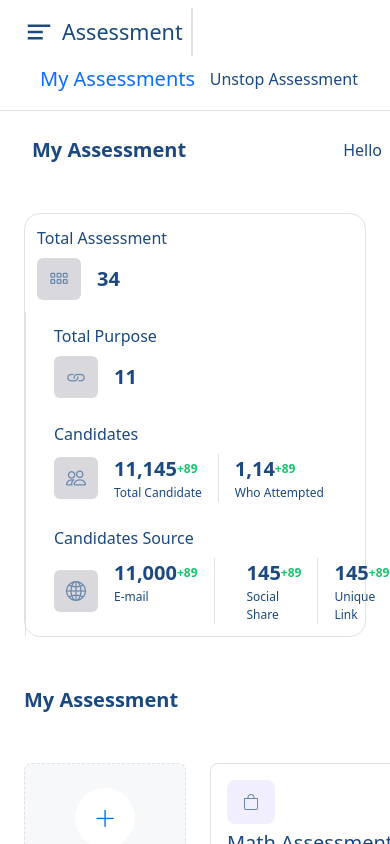
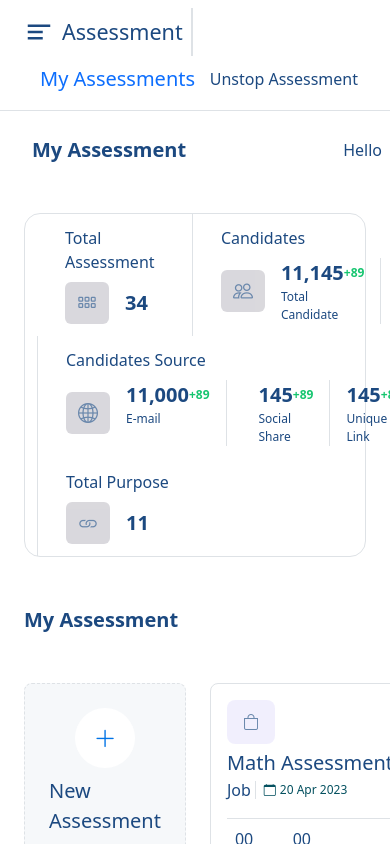
Before and after one commit to aaru2599/Unstop-Assignment, a React (Vite) app: page / in a window 390 px wide. Shown: the top 844 px of the page. Built offline with nearby package versions, Linux system fonts and the light colour scheme.

Commit message:
Mobile view

```diff
--- a/src/Components/Assisment/AssessmentPage.jsx
+++ b/src/Components/Assisment/AssessmentPage.jsx
@@ -99,18 +99,23 @@ const AssessmentPage = () => {
             </div>
             <div className="p-4">
                 <div className="container">
-                    <div className="d-flex flex-wrap justify-content-between rounded-4 border-1 row border">
-                        <div className="p-2 col-md-3 col-sm-6 order-md-1 order-sm-1">
-                            <AssessmentOverview data={allData.data1} />
+                    <div className="d-flex justify-content-between rounded-4 border-1 row border">
+                        <div className="d-flex">
+                            <div className="py-2 px-4 col-md-3 col-sm-6 order-md-1 order-sm-1">
+                                <AssessmentOverview data={allData.data1} />
+                            </div>
+                            <div className="col-md-6 col-sm-12 order-md-2 order-sm-3 border-start px-4 py-2">
+                                <AssessmentOverview data={allData.data2} />
+                            </div>
                         </div>
-                        <div className="col-md-3 col-sm-6 order-md-4 order-sm-2 border-start px-4 py-2">
-                            <AssessmentOverview data={allData.data4} />
-                        </div>
-                        <div className="col-md-6 col-sm-12 order-md-2 order-sm-3 border-start px-4 py-2">
-                            <AssessmentOverview data={allData.data2} />
-                        </div>
-                        <div className="col-md-12 col-sm-12 order-md-3 order-sm-4 border-start px-4 py-2">
-                            <AssessmentOverview data={allData.data3} />
+                        <div>
+                            <div className="col-md-12 col-sm-12 order-md-3 order-sm-4 border-start px-4 py-2">
+                                <AssessmentOverview data={allData.data3} />
+                            </div>
+                            <div className="col-md-3 col-sm-6 order-md-4 order-sm-2 border-start px-4 py-2">
+                                <AssessmentOverview data={allData.data4} />
+                            </div>
+
                         </div>
                     </div>
                 </div>
```
